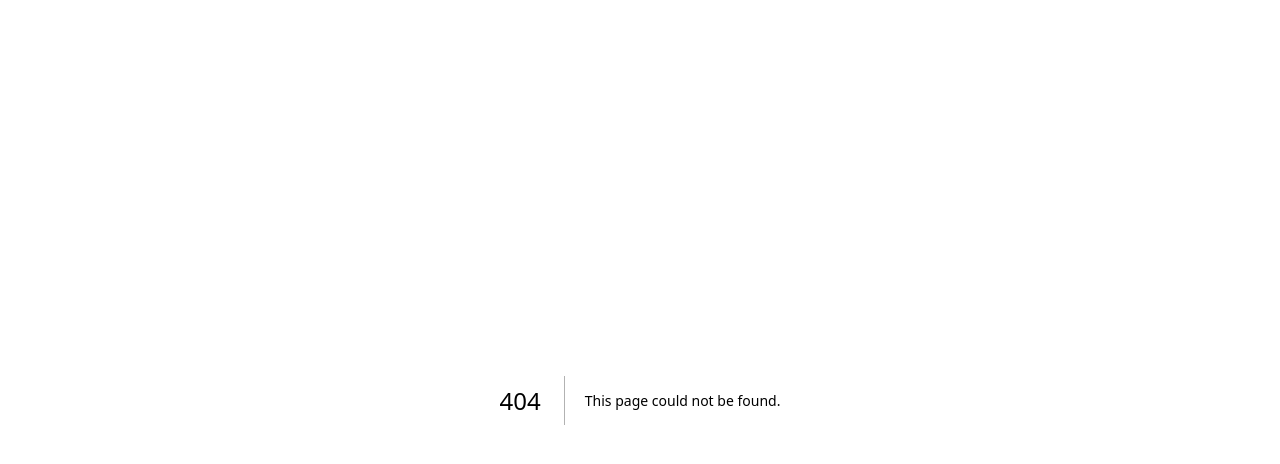
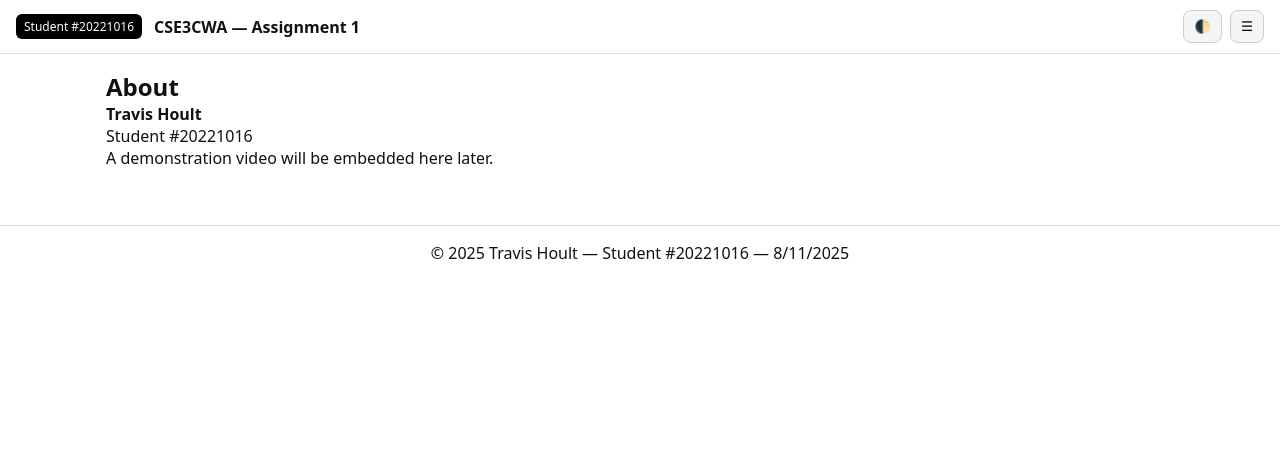
Before and after one commit to Travis-Hoult/CSE3CWA-A1, a Next.js app: page /about in a window 1280 px wide. Before the commit this address had no page. Shown: the top 464 px of the page. Built offline with nearby package versions, Linux system fonts and the light colour scheme.

Commit message:
feat: layout, header/footer, menu/theme placeholders, pages, helpers (Travis Hoult #20221016)

```diff
--- /dev/null
+++ b/app/about/page.tsx
@@ -0,0 +1,9 @@
+export default function About() {
+  return (
+    <section>
+      <h1>About</h1>
+      <p><strong>Travis Hoult</strong><br />Student #20221016</p>
+      <p>A demonstration video will be embedded here later.</p>
+    </section>
+  );
+}
--- a/app/layout.tsx
+++ b/app/layout.tsx
@@ -1,31 +1,66 @@
 import type { Metadata } from "next";
-import { Geist, Geist_Mono } from "next/font/google";
 import "./globals.css";
 
-const geistSans = Geist({
-  variable: "--font-geist-sans",
-  subsets: ["latin"],
-});
-
-const geistMono = Geist_Mono({
-  variable: "--font-geist-mono",
-  subsets: ["latin"],
-});
+import Header from "../components/Header";
+import Footer from "../components/Footer";
 
 export const metadata: Metadata = {
-  title: "Create Next App",
-  description: "Generated by create next app",
+  title: "CSE3CWA A1",
+  description: "Assignment 1 build",
 };
 
-export default function RootLayout({
-  children,
-}: Readonly<{
-  children: React.ReactNode;
-}>) {
+export default function RootLayout({ children }: { children: React.ReactNode }) {
+  const bodyStyle: React.CSSProperties = {
+    margin: 0,
+    background: "var(--bg, #ffffff)",
+    color: "var(--fg, #111111)",
+    fontFamily: "system-ui, -apple-system, Segoe UI, Roboto, Arial, sans-serif",
+  };
+
+  const badgeStyle: React.CSSProperties = {
+    position: "fixed",
+    top: 8,
+    left: 8,
+    padding: "4px 8px",
+    background: "#000",
+    color: "#fff",
+    fontSize: 12,
+    zIndex: 9999,
+    borderRadius: 4,
+  };
+
+  const mainStyle: React.CSSProperties = {
+    maxWidth: 1100,
+    margin: "0 auto",
+    padding: "16px",
+  };
+
   return (
     <html lang="en">
-      <body className={`${geistSans.variable} ${geistMono.variable}`}>
-        {children}
+      <body style={bodyStyle}>
+        {/* Student number badge */}
+
+
+        {/* theme tokens (used by ThemeToggle later) */}
+        <style
+          dangerouslySetInnerHTML={{
+            __html: `
+              :root { --bg:#ffffff; --fg:#111111; --card:#f5f5f5; --link:#0b5fff; }
+              [data-theme="dark"] { --bg:#111111; --fg:#f7f7f7; --card:#1c1c1c; --link:#70a0ff; }
+            `,
+          }}
+        />
+
+        {/* Header */}
+        <div style={{ borderBottom: "1px solid #ddd", position: "sticky", top: 0, background: "var(--bg)", zIndex: 2 }}>
+          <Header />
+        </div>
+
+        {/* Page content */}
+        <main style={mainStyle}>{children}</main>
+
+        {/* Footer */}
+        <Footer />
       </body>
     </html>
   );
--- /dev/null
+++ b/components/Footer.tsx
@@ -0,0 +1,18 @@
+"use client";
+
+export default function Footer() {
+  const now = new Date();
+  const style: React.CSSProperties = {
+    borderTop: "1px solid #ddd",
+    padding: "16px",
+    textAlign: "center",
+    marginTop: 40,
+    color: "var(--fg)",
+    background: "var(--bg)",
+  };
+  return (
+    <footer style={style}>
+      © {now.getFullYear()} Travis Hoult — Student #20221016 — {now.toLocaleDateString()}
+    </footer>
+  );
+}
--- /dev/null
+++ b/components/Header.tsx
@@ -0,0 +1,54 @@
+"use client";
+import Menu from "./Menu";
+import ThemeToggle from "./ThemeToggle";
+
+export default function Header() {
+  const bar: React.CSSProperties = {
+    display: "flex",
+    alignItems: "center",
+    justifyContent: "space-between",
+    gap: 12,
+    padding: "10px 16px",
+  };
+
+  const left: React.CSSProperties = {
+    display: "flex",
+    alignItems: "center",
+    gap: 12,
+    minWidth: 0,
+  };
+
+  const badge: React.CSSProperties = {
+    padding: "4px 8px",
+    background: "#000",
+    color: "#fff",
+    fontSize: 12,
+    borderRadius: 6,
+    whiteSpace: "nowrap",
+  };
+
+  const title: React.CSSProperties = {
+    fontWeight: 600,
+    overflow: "hidden",
+    textOverflow: "ellipsis",
+  };
+
+  const right: React.CSSProperties = {
+    display: "flex",
+    alignItems: "center",
+    gap: 8,
+  };
+
+  return (
+    <header style={bar}>
+      <div style={left}>
+        <span style={badge}>Student #20221016</span>
+        <div style={title}>CSE3CWA — Assignment 1</div>
+      </div>
+      <div style={right}>
+        <ThemeToggle />
+        <Menu />
+      </div>
+    </header>
+  );
+}
--- /dev/null
+++ b/components/Menu.tsx
@@ -0,0 +1,47 @@
+"use client";
+import Link from "next/link";
+import { useState } from "react";
+
+export default function Menu() {
+  const [open, setOpen] = useState(false);
+
+  const buttonStyle: React.CSSProperties = {
+    padding: "8px 10px",
+    border: "1px solid #ccc",
+    background: "var(--card)",
+    borderRadius: 8,
+    cursor: "pointer",
+    transform: open ? "rotate(90deg)" : "rotate(0deg)",
+    transition: "transform 120ms ease",
+  };
+
+  const listStyle: React.CSSProperties = {
+    position: "absolute",
+    right: 16,
+    top: 48,
+    background: "var(--bg)",
+    border: "1px solid #ddd",
+    borderRadius: 10,
+    padding: 8,
+    display: open ? "block" : "none",
+  };
+
+  return (
+    <div style={{ position: "relative" }}>
+      <button
+        aria-label="Open menu"
+        aria-haspopup="true"
+        aria-expanded={open}
+        aria-controls="mainnav"
+        onClick={() => setOpen(v => !v)}
+        style={buttonStyle}
+      >
+        ☰
+      </button>
+      <nav id="mainnav" style={listStyle} role="menu">
+        <Link href="/" onClick={() => setOpen(false)}>Home</Link><br />
+        <Link href="/about" onClick={() => setOpen(false)}>About</Link>
+      </nav>
+    </div>
+  );
+}
--- /dev/null
+++ b/components/ThemeToggle.tsx
@@ -0,0 +1,11 @@
+"use client";
+export default function ThemeToggle() {
+  const btn: React.CSSProperties = {
+    padding: "8px 10px",
+    border: "1px solid #ccc",
+    background: "var(--card)",
+    borderRadius: 8,
+    cursor: "pointer",
+  };
+  return <button style={btn} aria-label="Theme toggle">🌓</button>;
+}
```
Also changed, not shown: app/page.tsx (+4 -88 lines), lib/cookies.ts (added, +11 -0 lines), lib/storage.ts (added, +9 -0 lines), components/HtmlOutputModal.tsx (added), components/TabsBuilder.tsx (added), public/README.md (added), 2 other files (tests, documents, lock files or other folders).
